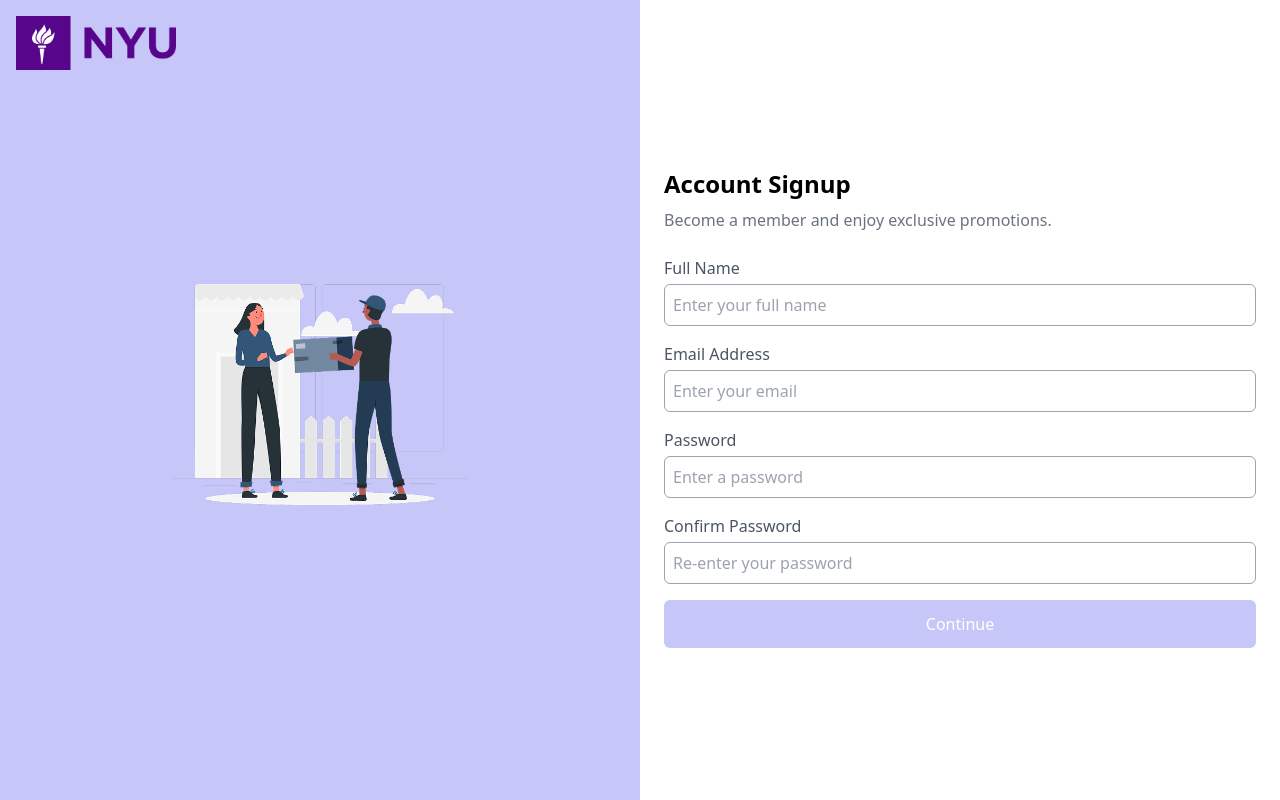
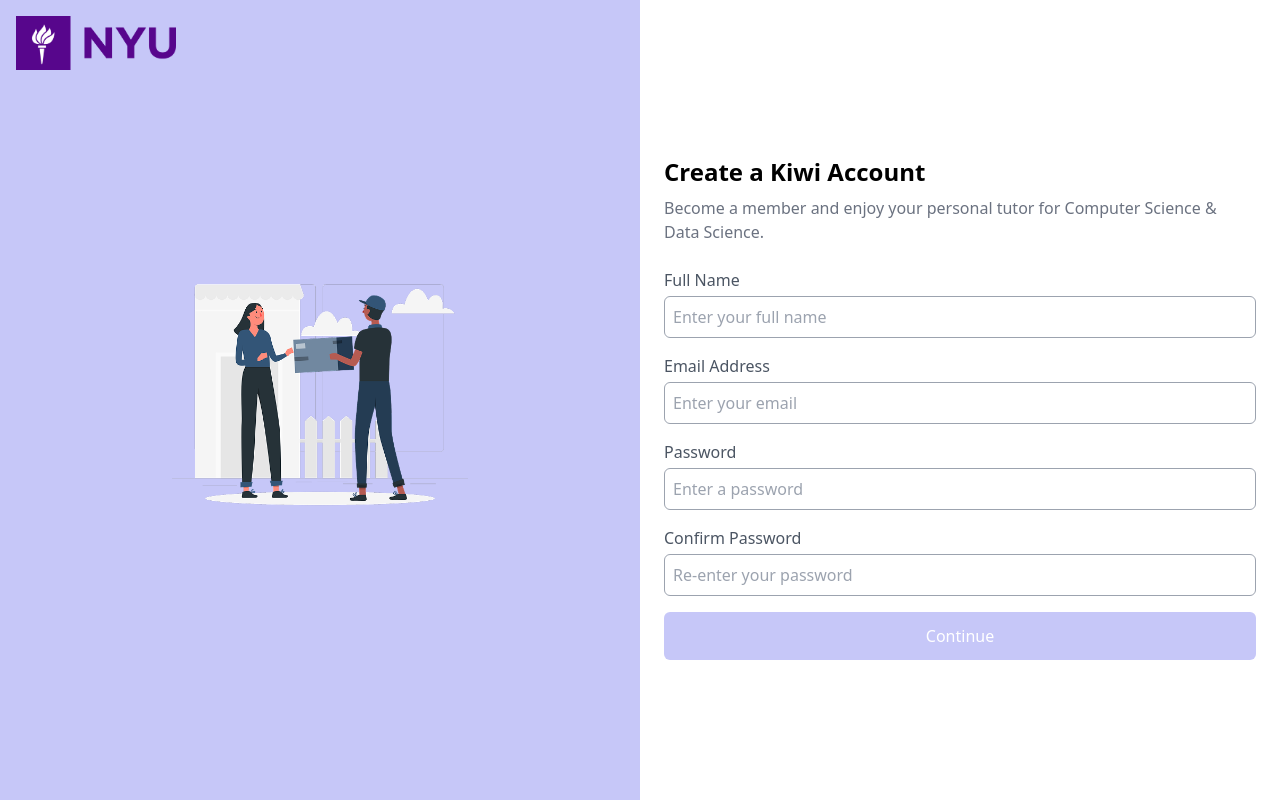
Before and after one commit to gyunkai/DIC03-Plumber, a Next.js app: page /SignupPage in a window 1280 px wide. Built offline with nearby package versions, Linux system fonts and the light colour scheme.

Commit message:
minor changes

```diff
--- a/app/LoginPage/page.jsx
+++ b/app/LoginPage/page.jsx
@@ -69,7 +69,7 @@ const LoginPage = () => {
               className="text-blue-600 cursor-pointer"
               onClick={handleAccountClick}
             >
-              Sign up here
+              Creat an account
             </span>
           </p>
         </form>
--- a/app/SignupPage/page.jsx
+++ b/app/SignupPage/page.jsx
@@ -31,9 +31,9 @@ const SignUpPage = () => {
 
       {/* RIGHT COLUMN */}
       <div className="w-full md:w-1/2 flex flex-col justify-center p-6">
-        <h2 className="text-black text-2xl font-bold mt-4">Account Signup</h2>
+        <h2 className="text-black text-2xl font-bold mt-4">Create a Kiwi Account</h2>
         <p className="text-gray-500 text-base leading-6 mt-2">
-          Become a member and enjoy exclusive promotions.
+          Become a member and enjoy your personal tutor for Computer Science & Data Science.
         </p>
 
         <form className="flex flex-col gap-4 mt-6">
```
